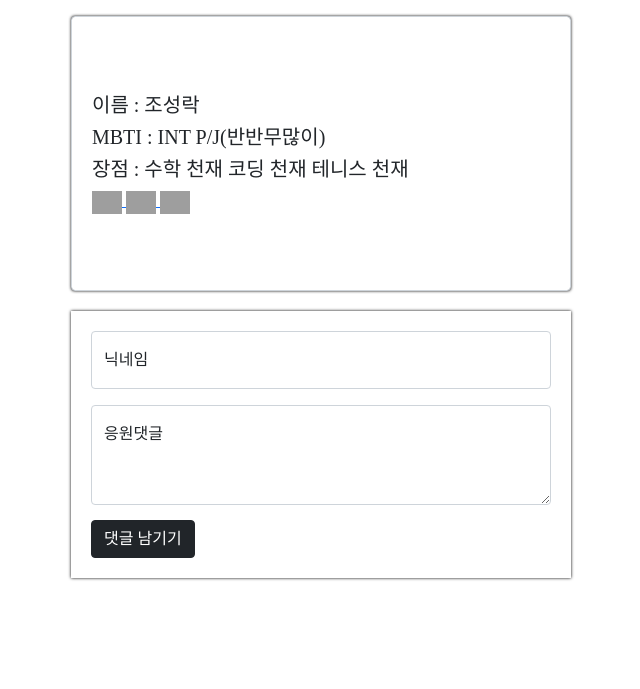
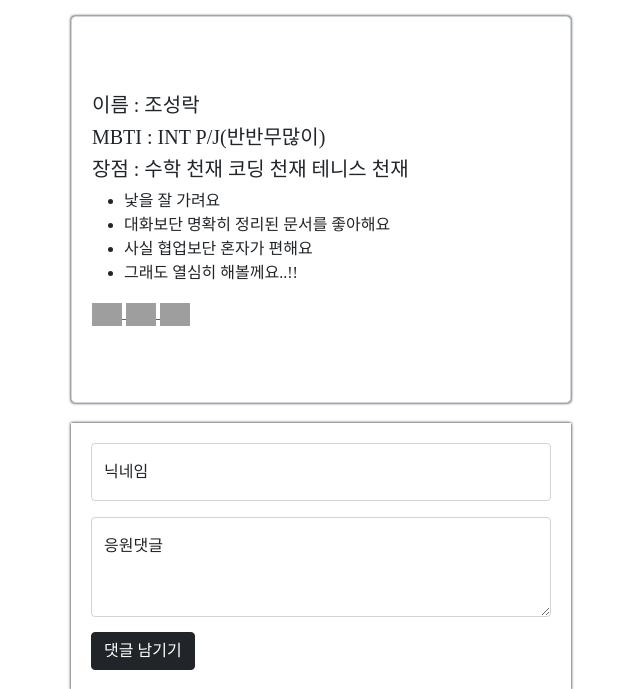
Before and after one commit to bigquann97/Johan-Team-Introduce, a Flask app: page /seong in a window 1280 px wide. Shown: the part 948-1637 px from the top of the page, without its empty margins (319-959 px from the left). Before the commit the page ends 1529 px from the top, so only its background shows below. Run offline with Flask 2, Linux system fonts and the light colour scheme; data that the repository does not hold is empty; grey boxes are pictures that could not be loaded.

Commit message:
Update 4.html

```diff
--- a/templates/4.html
+++ b/templates/4.html
@@ -199,6 +199,12 @@
         <h5>이름 : 조성락</h5>
         <h5>MBTI : INT P/J(반반무많이)</h5>
         <h5>장점 : 수학 천재 코딩 천재 테니스 천재 </h5>
+        <ul>
+            <li>낯을 잘 가려요</li>
+            <li>대화보단 명확히 정리된 문서를 좋아해요</li>
+            <li>사실 협업보단 혼자가 편해요</li>
+            <li>그래도 열심히 해볼께요..!!</li>
+        </ul>
         <div class = "link">
             <a href="https://blog.naver.com/tjdfkr011">
                 <img src="https://mblogthumb-phinf.pstatic.net/MjAyMDA5MjRfMTQ0/MDAxNjAwOTI4MDIxMTQ4.LGGIcSU4FrU6c_-MgA5xerYp1KXlF290JkqaG9uTPskg.MHNU4ycUh0ivOCxgEDo6YWorwOtonE7zwtmJMr1I3RAg.PNG.thdnjs4484/%EB%B8%94%EB%A1%9C%EA%B7%B81.png?type=w800" heigh="30px" width="30px">
```
